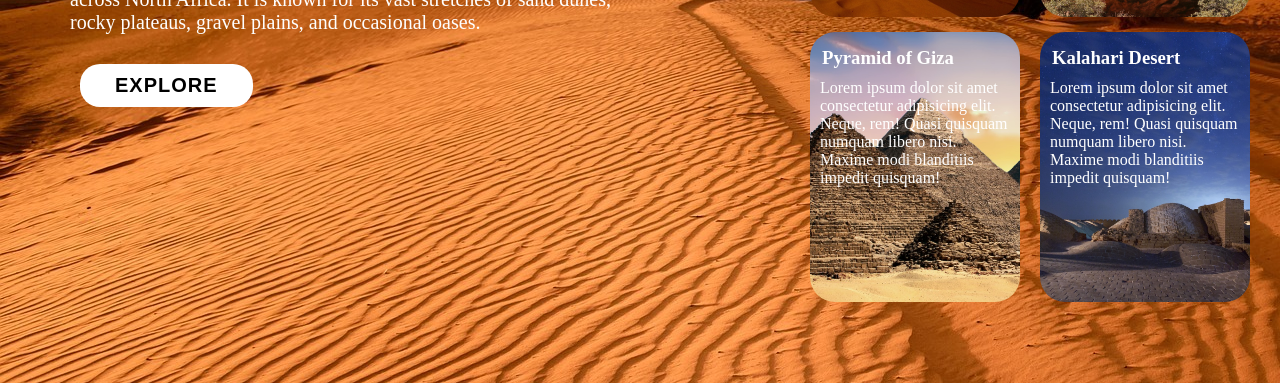
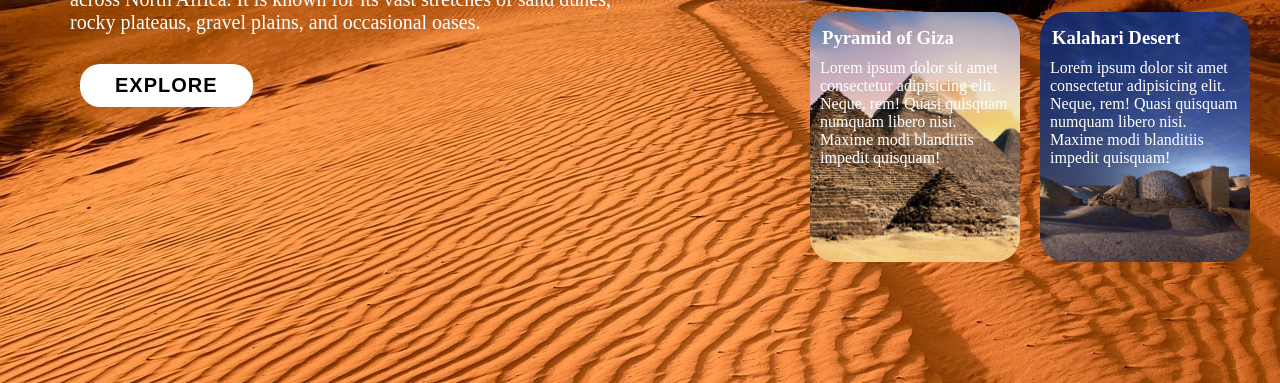
Before and after one commit to Sandeep007823/CSS-Assignment6, a plain HTML site: page Css_Assignment6/index.html in a window 1280 px wide. Shown: the part 417-800 px from the top of the page. Drawn offline with Linux system fonts and the light colour scheme.

Commit message:
Update style.css

```diff
--- a/Css_Assignment6/style.css
+++ b/Css_Assignment6/style.css
@@ -90,7 +90,7 @@ button:hover{
 .grid-container{
     display:grid;
     grid-template-columns: 210px 210px;
-    grid-template-rows: 270px 270px;
+    grid-template-rows: 250px 250px;
     column-gap:20px;
     row-gap: 15px;
     margin-left: 150px;
```
